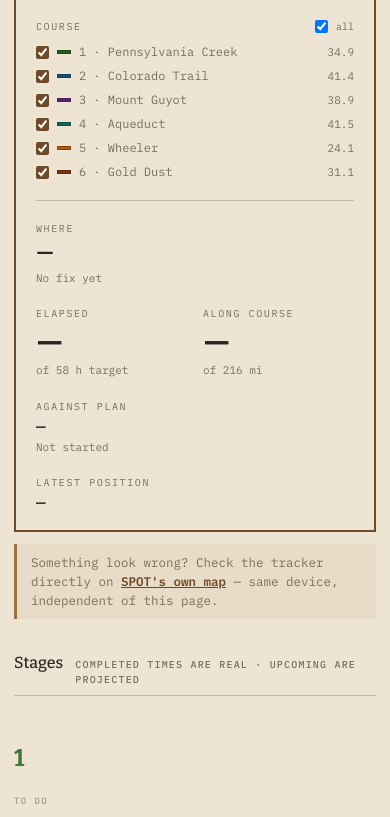
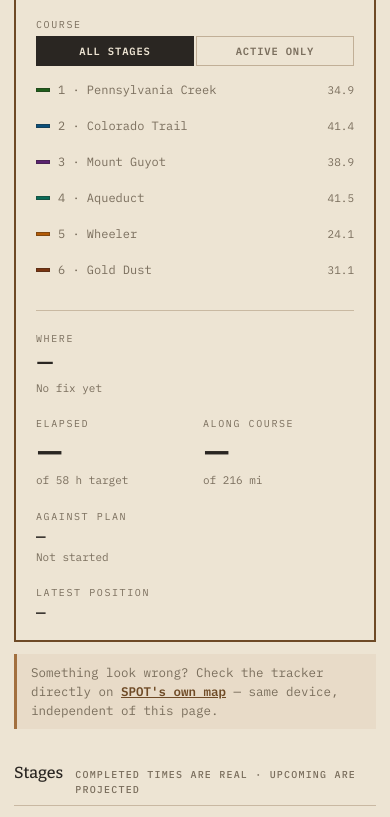
Before and after one commit to dbrown-creator/epic-tracker, a website: page docs/live.html in a window 390 px wide. Shown: the part 1018-1835 px from the top of the page. Drawn offline with nearby package versions, Linux system fonts and the light colour scheme.

Commit message:
Swap the stage checkboxes for an all/active toggle, fix the SPOT link
Six checkboxes offered finer control than anyone wants at 4am on a phone.
The real question is only ever 'show me the whole course' or 'get the other
five lines out of the way', so it is now two buttons. The colour key stays,
as a key rather than a control, and dims the stages not currently drawn.

'Active only' falls back to showing everything when no stage is resolved —
before the start, or during a break — because an empty map reads as a fault
rather than as a filter.

SPOT share link corrected to D1D9; the previous one was wrong.

Timezone verified rather than assumed: the live page was loaded from four
viewer timezones including across the date line, and every clock time
rendered identically in Mountain, labelled MDT. Also removed a dead UTC
formatter from the landing page — unused, but the kind of thing that renders
silently wrong the moment someone wires it up.

```diff
--- a/docs/app.js
+++ b/docs/app.js
@@ -654,9 +654,9 @@
   let emphasised = null;
   let tileErrors = 0;
 
-  // Which stage traces are drawn. Colour now does the work of telling them
-  // apart, so this is about reducing clutter rather than rescuing legibility.
-  const shown = new Set([1, 2, 3, 4, 5, 6]);
+  // 'all' or 'active'. Colour does the work of telling the stages apart, so
+  // this is about reducing clutter rather than rescuing legibility.
+  let showMode = 'all';
 
   /** The stage he is on is drawn heavier; the rest stay full colour. */
   function emphasiseStage(n) {
@@ -667,8 +667,13 @@
   function applyStageStyles() {
     for (const [k, pair] of Object.entries(stagePolys)) {
       const num = Number(k);
-      const on = shown.has(num);
       const active = num === emphasised;
+      // "Active only" falls back to showing everything when no stage is
+      // resolved — before the start, or during a break. An empty map would
+      // read as a fault rather than as a filter.
+      const on = showMode === 'all' || emphasised == null || active;
+      const row = $(`layer-row-${num}`);
+      if (row) row.classList.toggle('is-off', !on);
 
       for (const layer of [pair.casing, pair.poly]) {
         if (on && !layers.courses.hasLayer(layer)) layers.courses.addLayer(layer);
@@ -688,50 +693,38 @@
     if (drawn.head && drawn.head.setZIndexOffset) drawn.head.setZIndexOffset(1000);
   }
 
-  /** Checkbox per stage, the way a layered map lets you peel routes apart. */
+  /**
+   * A colour key, plus one decision: everything, or just the stage he is on.
+   *
+   * Six checkboxes gave finer control than anyone actually wants at 4am on a
+   * phone. The real question is only ever "show me the whole course" or "get
+   * the other five lines out of the way".
+   */
   function buildLegend() {
     const box = $('layers');
-    if (!box) return;
-    box.innerHTML = '';
-
-    for (const s of CFG.stages) {
-      const id = `layer-${s.n}`;
-      const row = document.createElement('label');
-      row.className = 'layer';
-      row.innerHTML = `
-        <input type="checkbox" id="${id}" checked>
-        <span class="layer__swatch" style="background:${s.color}"></span>
-        <span class="layer__name">${s.n} · ${s.name}</span>
-        <span class="layer__mi">${s.miles}</span>
-      `;
-      row.querySelector('input').addEventListener('change', (e) => {
-        if (e.target.checked) shown.add(s.n);
-        else shown.delete(s.n);
-        applyStageStyles();
-        syncLegendAll();
-      });
-      box.appendChild(row);
+    if (box) {
+      box.innerHTML = '';
+      for (const s of CFG.stages) {
+        const row = document.createElement('p');
+        row.className = 'layer';
+        row.id = `layer-row-${s.n}`;
+        row.innerHTML =
+          `<span class="layer__swatch" style="background:${s.color}"></span>` +
+          `<span class="layer__name">${s.n} · ${s.name}</span>` +
+          `<span class="layer__mi">${s.miles}</span>`;
+        box.appendChild(row);
+      }
     }
 
-    const all = $('layers-all');
-    if (all) {
-      all.addEventListener('change', () => {
-        CFG.stages.forEach((s) => {
-          const cb = $(`layer-${s.n}`);
-          if (cb) cb.checked = all.checked;
-          if (all.checked) shown.add(s.n);
-          else shown.delete(s.n);
-        });
+    document.querySelectorAll('.layers__toggle button').forEach((btn) => {
+      btn.addEventListener('click', () => {
+        showMode = btn.dataset.show;
+        document
+          .querySelectorAll('.layers__toggle button')
+          .forEach((b) => b.classList.toggle('is-active', b === btn));
         applyStageStyles();
       });
-    }
-  }
-
-  function syncLegendAll() {
-    const all = $('layers-all');
-    if (!all) return;
-    all.checked = shown.size === CFG.stages.length;
-    all.indeterminate = shown.size > 0 && shown.size < CFG.stages.length;
+    });
   }
 
   function initMap() {
--- a/docs/config.js
+++ b/docs/config.js
@@ -36,7 +36,7 @@ window.RACE_CONFIG = {
   // The SPOT shared page. A second, independent view of the same device, for
   // when this page and reality disagree and someone needs a tiebreaker.
   // Set to the share URL; null hides the link.
-  spotShareUrl: 'https://maps.findmespot.com/s/JVPX',
+  spotShareUrl: 'https://maps.findmespot.com/s/D1D9',
 
   // Stage transitions are detected from behaviour, not the clock. Every stage
   // change involves a long stop in town to reload gear and eat, sometimes to
--- a/docs/live.html
+++ b/docs/live.html
@@ -102,10 +102,11 @@
       </div>
 
       <div class="layers">
-        <p class="readout__label">
-          Course
-          <label class="layers__all"><input type="checkbox" id="layers-all" checked> all</label>
-        </p>
+        <p class="readout__label">Course</p>
+        <div class="layers__toggle" role="group" aria-label="Which stage lines to draw">
+          <button type="button" data-show="all" class="is-active">All stages</button>
+          <button type="button" data-show="active">Active only</button>
+        </div>
         <div id="layers"></div>
       </div>
 
--- a/docs/style.css
+++ b/docs/style.css
@@ -404,18 +404,33 @@ body::before {
   justify-content: space-between;
   align-items: center;
 }
-.layers__all {
+.layers__toggle {
   display: flex;
-  gap: 5px;
-  align-items: center;
-  text-transform: none;
-  letter-spacing: 0;
+  gap: 2px;
+  margin: 2px 0 10px;
+}
+.layers__toggle button {
+  flex: 1;
+  padding: 7px 8px;
+  font-family: var(--data);
+  font-size: 10.5px;
+  font-weight: 600;
+  letter-spacing: .08em;
+  text-transform: uppercase;
+  color: var(--muted);
+  background: var(--paper);
+  border: 1px solid rgba(110, 74, 38, .35);
   cursor: pointer;
+}
+.layers__toggle button.is-active {
+  background: var(--ink);
+  border-color: var(--ink);
+  color: var(--paper);
 }
 
 .layer {
   display: grid;
-  grid-template-columns: auto 14px 1fr auto;
+  grid-template-columns: 14px 1fr auto;
   gap: 8px;
   align-items: center;
   padding: 3px 0;
@@ -441,9 +456,9 @@ body::before {
   color: var(--muted);
   font-variant-numeric: tabular-nums;
 }
-/* An unchecked stage reads as absent from the map, not merely quieter. */
-.layer:has(input:not(:checked)) .layer__swatch { background: transparent !important; }
-.layer:has(input:not(:checked)) .layer__name { opacity: .45; }
+/* A stage not currently drawn reads as absent, not merely quieter. */
+.layer.is-off { opacity: .3; }
+.layer.is-off .layer__swatch { background: transparent !important; }
 
 /* Behind plan is information, not an alarm — it uses the contour brown rather
    than the red overprint, which is reserved for staleness and HELP. */
```
Also changed, not shown: docs/index.html (+3 -5 lines).
